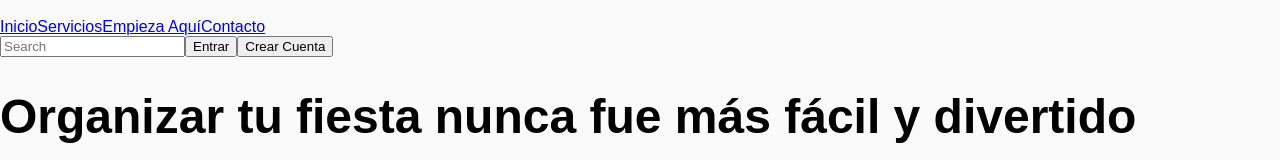
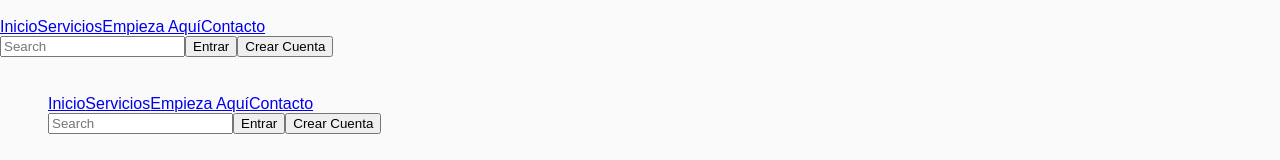
Before and after one commit to jorchsg/forntend-party2go, a React (Create React App) app: page / in a window 1280 px wide. Shown: the top 160 px of the page. Built offline with nearby package versions, Linux system fonts and the light colour scheme.

Commit message:
Added default layout

```diff
--- a/src/App.js
+++ b/src/App.js
@@ -2,13 +2,16 @@ import React from 'react';
 import Login from './modules/login/login';
 import Home from '../src/modules/home/Home';
 import { Switch, Route, } from "react-router-dom";
+import DefaultLayout from './modules/DefaultLayout';
 import './index.scss';
 
 function App() {
   return (
     <Switch>
-      <Route path="/" exact component={Home}></Route>
       <Route path="/login" exact component={Login} />
+      <DefaultLayout>
+        <Route path="/" exact component={Home}></Route>
+      </DefaultLayout>
     </Switch>
   );
 }
--- /dev/null
+++ b/src/modules/DefaultLayout/index.jsx
@@ -0,0 +1,17 @@
+import React from 'react';
+import Navbar from '../../components/Navbar/Navbar';
+import Footer from '../../components/Footer/Footer';
+import './style.scss';
+
+const DefaultLayout = (props)=>{
+    return (
+        <div className="default-layout">
+            <Navbar/>
+                <div className='content'>
+                    {props.children}
+                </div>
+            <Footer/>
+        </div>
+    )
+}
+export default  DefaultLayout;
--- /dev/null
+++ b/src/modules/DefaultLayout/style.scss
@@ -0,0 +1,12 @@
+@import '../../styles/variables.scss';
+.default-layout{
+    margin: 0;
+    padding: 0;
+}
+.content{
+    padding:$p-content;
+    // display: grid;
+    // grid-template-columns: repeat(12,calc(((100% - (24px * 11)) / 12) ));
+    // grid-template-rows: auto;
+    // grid-column-gap: 24px;
+}
--- a/src/styles/variables.scss
+++ b/src/styles/variables.scss
@@ -53,6 +53,7 @@ $font-size-h5: 18px;
 $p-small: 12px;
 $p-regular: 14px;
 $p-large: 16px;
+$p-content:20px 48px;
 
 $p-button: 14px;
 
```
